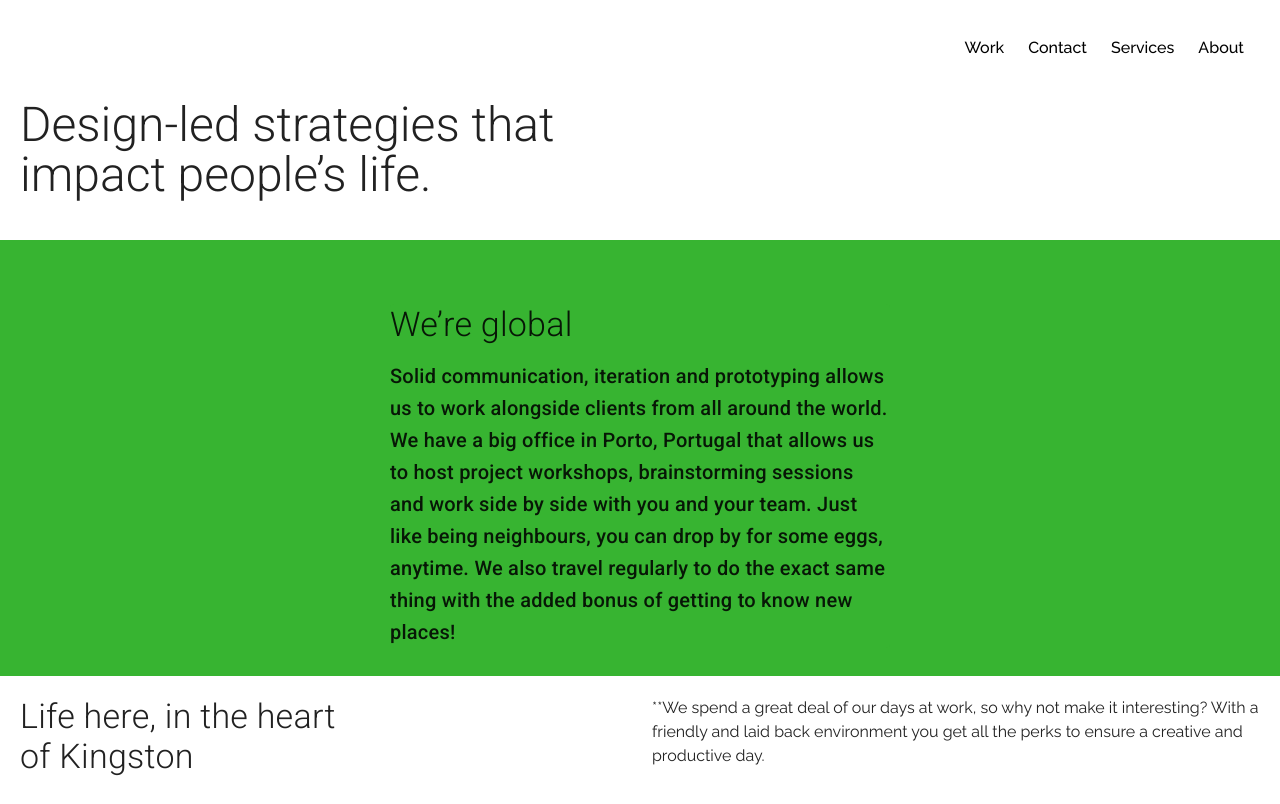
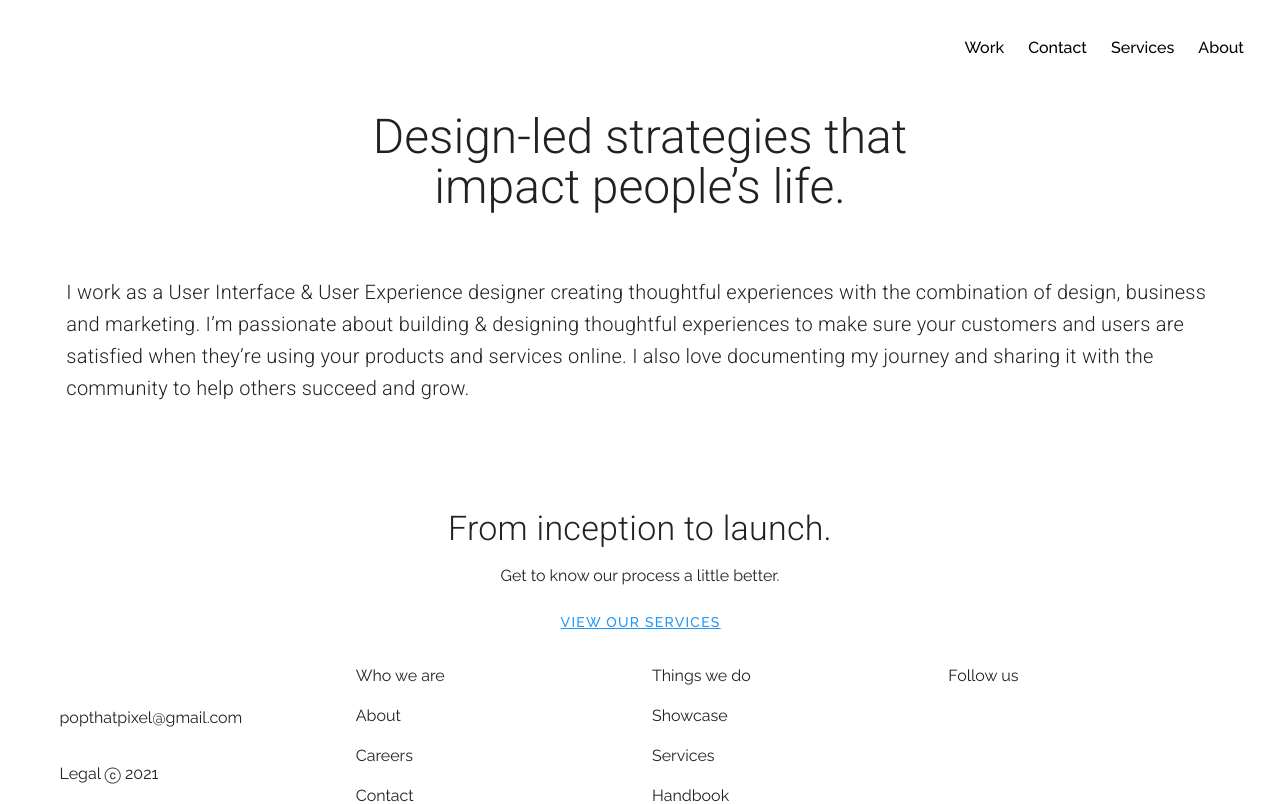
Before and after one commit to nagasaki876/pixelpop, a Vue app in the folder client/: page /about in a window 1280 px wide. Shown: the top 804 px of the page. Built offline with nearby package versions, Linux system fonts and the light colour scheme.

Commit message:
Added Footer and Meta Data, Updated Text

```diff
--- a/client/src/views/About.vue
+++ b/client/src/views/About.vue
@@ -2,58 +2,34 @@
   <v-app>
     <app-bar />
 
-    <v-row class="px-5">
-      <v-col>
-        <p class="text-h3 font-weight-light">
-          Design-led strategies that <br />
-          impact people’s life.
-        </p>
+    <v-row justify="center">
+      <v-col cols="6">
+        <v-container>
+          <p class="text-center text-h3 font-weight-light">
+            Design-led strategies that <br />
+            impact people’s life.
+          </p>
+        </v-container>
       </v-col>
     </v-row>
 
-    <!-- Images -->
-    <v-row>
-      <v-col>
-        <v-img></v-img>
+    <!-- About -->
+    <v-row justify="center">
+      <v-col cols="11">
+        <v-container>
+          <p class="text-h6 font-weight-light">
+            I work as a User Interface & User Experience designer creating
+            thoughtful experiences with the combination of design, business and
+            marketing. I’m passionate about building & designing thoughtful
+            experiences to make sure your customers and users are satisfied when
+            they’re using your products and services online. I also love
+            documenting my journey and sharing it with the community to help
+            others succeed and grow.
+          </p>
+        </v-container>
       </v-col>
     </v-row>
-
-    <v-col class="pa-0">
-      <v-col align="center" class="pixelgreen pt-16 px-16">
-        <v-card flat width="500" color="pixelgreen">
-          <p class="text-left text-h4 font-weight-light">We’re global</p>
-          <p class="text-left text-h6">
-            Solid communication, iteration and prototyping allows us to work
-            alongside clients from all around the world. We have a big office in
-            Porto, Portugal that allows us to host project workshops,
-            brainstorming sessions and work side by side with you and your team.
-            Just like being neighbours, you can drop by for some eggs, anytime.
-            We also travel regularly to do the exact same thing with the added
-            bonus of getting to know new places!
-          </p>
-        </v-card>
-      </v-col>
-      <v-img :src="require('@/assets/world.png')">
-        <v-row class="pa-5">
-          <v-col
-            ><p class="text-h4 font-weight-light">
-              Life here, in the heart <br />
-              of Kingston
-            </p></v-col
-          >
-
-          <v-col>
-            <p>
-              **We spend a great deal of our days at work, so why not make it
-              interesting? With a friendly and laid back environment you get all
-              the perks to ensure a creative and productive day.
-            </p>
-          </v-col>
-        </v-row>
-      </v-img>
-    </v-col>
-
-    <v-col align="center">
+    <v-col class="mt-16" align="center">
       <p class="text-h4 font-weight-light">From inception to launch.</p>
       <p>Get to know our process a little better.</p>
       <v-btn text
@@ -62,16 +38,22 @@
         ></v-btn
       >
     </v-col>
+    <pixel-footer />
   </v-app>
 </template>
 
 <script>
 import AppBar from "../components/AppBar.vue";
+import PixelFooter from "../components/PixelFooter.vue";
 export default {
-  components: { AppBar },
+  components: { AppBar, PixelFooter },
   data() {
     return {};
   },
+  metaInfo: {
+    title: "About",
+    titleTemplate: "%s | PixelPop"
+  }
 };
 </script>
 
```
